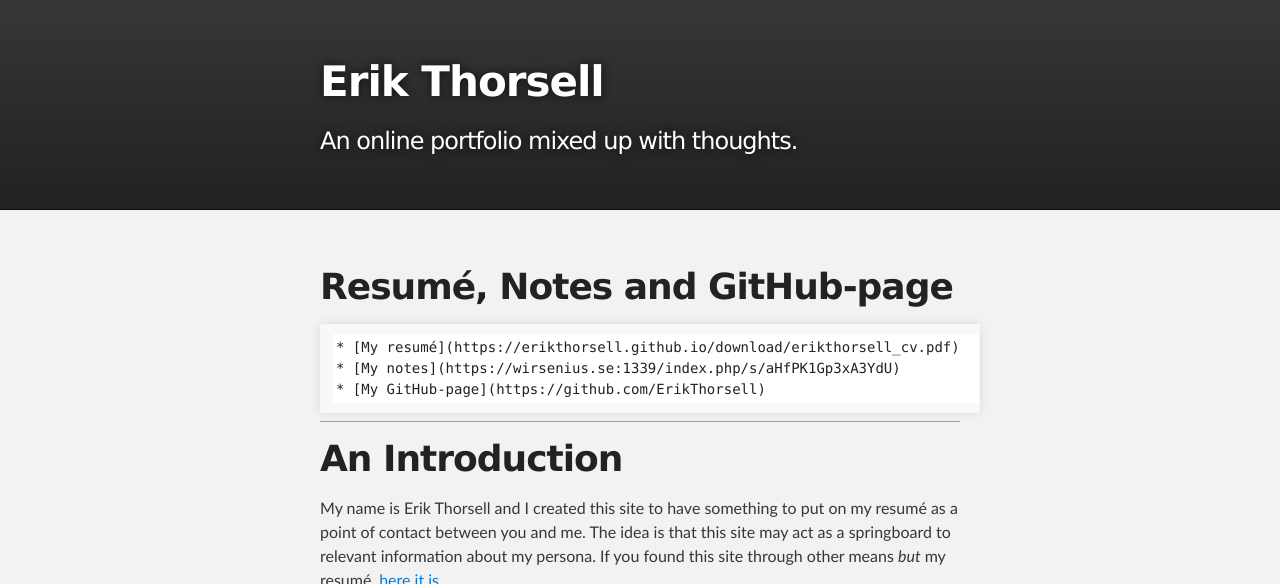
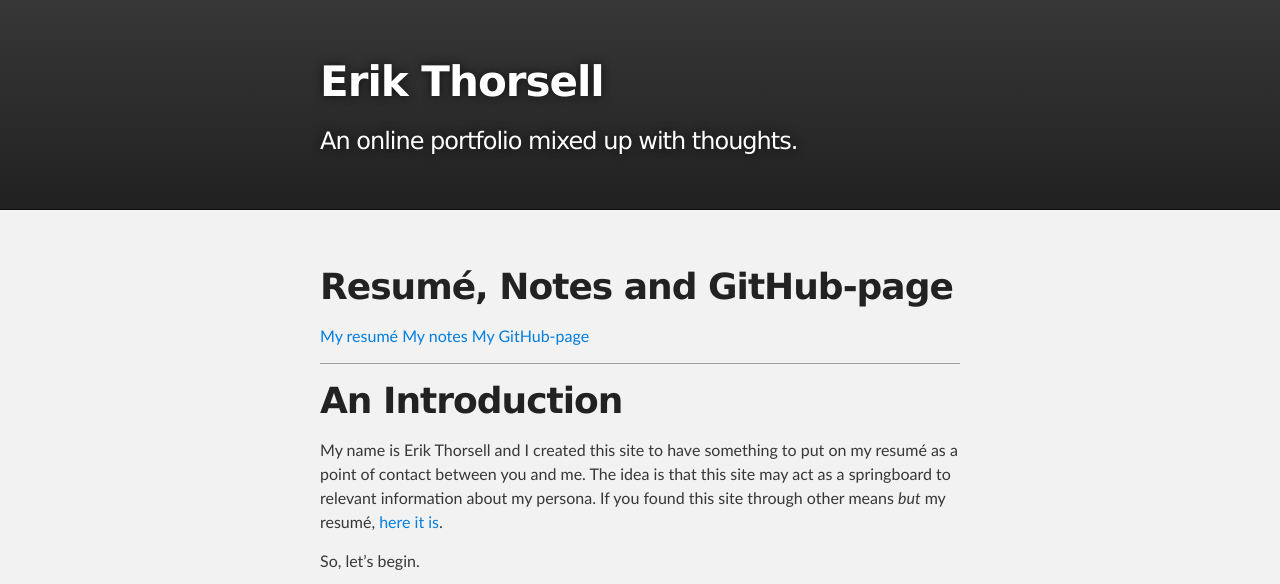
Before and after one commit to ErikThorsell/erikthorsell.github.io, a Jekyll site: the page built from index.md, in a window 1280 px wide and 900 px high, cut to the strip 0-584 px from the top of the window. Built offline with Jekyll 4.4.1, drawn with Linux system fonts in a browser that asks for light colours; our own code applies the rules of GitHub Pages for plain Markdown files; grey boxes are pictures that could not be loaded.

Commit message:
Add short list of interesting stuff 2.0

```diff
--- a/index.md
+++ b/index.md
@@ -5,9 +5,9 @@
 
 # Resumé, Notes and GitHub-page #
 
-    * [My resumé](https://erikthorsell.github.io/download/erikthorsell_cv.pdf)
-    * [My notes](https://wirsenius.se:1339/index.php/s/aHfPK1Gp3xA3YdU)
-    * [My GitHub-page](https://github.com/ErikThorsell)
+[My resumé](https://erikthorsell.github.io/download/erikthorsell_cv.pdf)
+[My notes](https://wirsenius.se:1339/index.php/s/aHfPK1Gp3xA3YdU)
+[My GitHub-page](https://github.com/ErikThorsell)
 
 ---
 
```
